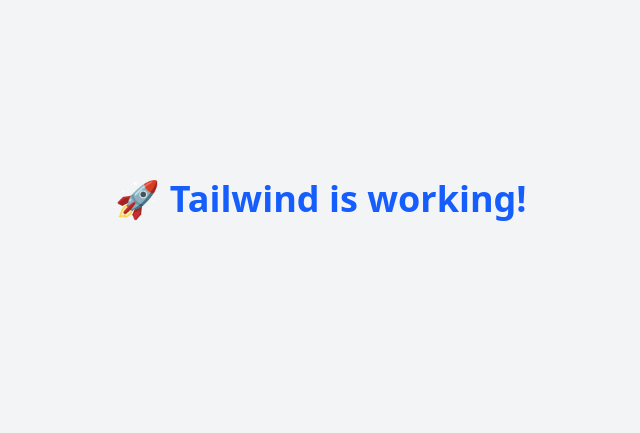
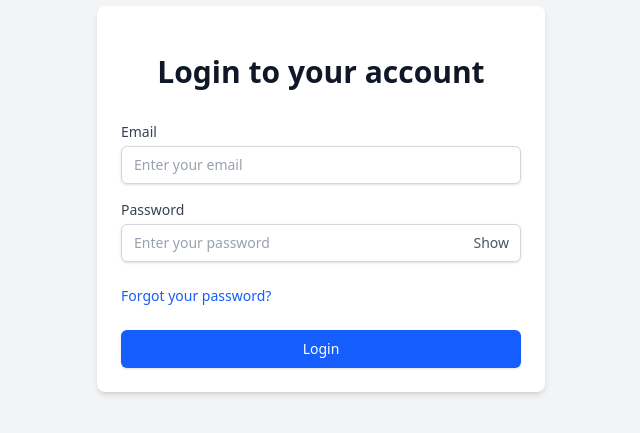
Before and after one commit to TAMIZHMANI05/jal_suraksha_frontend, a React (Vite) app: page /login in a window 1280 px wide. Shown: the part 201-634 px from the top of the page, without its empty margins (319-959 px from the left). Built offline with nearby package versions, Linux system fonts and the light colour scheme.

Commit message:
implemeted Login,Topbar and Sidebar

```diff
--- a/package.json
+++ b/package.json
@@ -13,6 +13,8 @@
     "@tailwindcss/vite": "^4.1.13",
     "react": "^19.1.1",
     "react-dom": "^19.1.1",
+    "react-icons": "^5.5.0",
+    "react-router-dom": "^7.9.1",
     "tailwindcss": "^4.1.13"
   },
   "devDependencies": {
--- a/src/App.jsx
+++ b/src/App.jsx
@@ -1,10 +1,18 @@
+import { BrowserRouter as Router, Routes, Route } from 'react-router-dom';
+import Layout from './Layout';
+import Login from './pages/Login';
+import Dashboard from './pages/Dashboard';
+
 function App() {
   return (
-    <div className="flex items-center justify-center h-screen bg-gray-100">
-      <h1 className="text-4xl font-bold text-blue-600">
-        🚀 Tailwind is working!
-      </h1>
-    </div>
+    <Router>
+      <Layout>
+      <Routes>
+        <Route path="/" element={<Dashboard/>} />
+        <Route path="/login" element={<Login />} />
+      </Routes>
+      </Layout>
+    </Router>
   );
 }
 
--- /dev/null
+++ b/src/Layout.jsx
@@ -0,0 +1,30 @@
+import { useState } from 'react';
+import { useLocation } from 'react-router-dom';
+import TopBar from './components/TopBar';
+import SideBar from './components/SideBar';
+
+const Layout = ({ children }) => {
+  const [sidebarExpanded, setSidebarExpanded] = useState(true);
+  const location = useLocation();
+  const isLoginPage = location.pathname === '/login';
+
+  if (isLoginPage) {
+    return <>{children}</>;
+  }
+
+  return (
+    <div className="min-h-screen bg-light-bg dark:bg-dark-bg">
+      <SideBar expanded={sidebarExpanded} setExpanded={setSidebarExpanded} />
+      <TopBar sidebarExpanded={sidebarExpanded} />
+      <main
+        className={`transition-all duration-300 ${
+          sidebarExpanded ? 'ml-56' : 'ml-16'
+        } pt-16`}
+      >
+        {children}
+      </main>
+    </div>
+  );
+};
+
+export default Layout;
--- /dev/null
+++ b/src/components/SideBar.jsx
@@ -0,0 +1,61 @@
+import React, { useState } from "react";
+import { Link, useLocation } from "react-router-dom";
+import { FiChevronLeft, FiChevronRight } from "react-icons/fi";
+
+const links = [];
+
+const Sidebar = ({ expanded, setExpanded }) => {
+  const location = useLocation();
+  const isActive = (to) => location.pathname === to;
+
+  return (
+    <>
+      {/* Sidebar */}
+      <aside
+        className={`fixed top-0 left-0 h-full z-30 bg-light-bg dark:bg-dark-bg border-r border-light-border dark:border-dark-border transition-all duration-400
+          ${expanded ? "w-56" : "w-16"}
+        `}
+        style={{ minWidth: expanded ? 200 : 64 }}
+      >
+        <div
+          className={`flex items-center justify-between  md:border-b border-light-border dark:border-dark-border ${
+            expanded ? "px-4" : "p-4"
+          }`}
+        >
+          <button
+            className="hidden md:block ml-auto cursor-pointer p-2 rounded-xl  bg-light-bg dark:bg-dark-bg hover:bg-gray-100 dark:hover:bg-gray-800 transition-colors"
+            onClick={() => setExpanded((v) => !v)}
+            aria-label="Toggle sidebar"
+          >
+            {expanded ? (
+              <FiChevronLeft size={20} />
+            ) : (
+              <FiChevronRight size={20} />
+            )}
+          </button>
+        </div>
+        <nav className="flex flex-col gap-1 mt-4">
+          {links.map((link) => (
+            <Link
+              key={link.to}
+              to={link.to}
+              className={` flex items-center gap-3 px-4 py-2 rounded-xl transition-colors
+                ${
+                  isActive(link.to)
+                    ? "bg-light-primary text-white dark:bg-dark-primary"
+                    : "text-light-text-primary dark:text-dark-text-primary hover:text-white dark:hover:bg-[#3b82f6] dark:hover:text-white"
+                }
+                ${expanded ? "justify-start" : "justify-center"}
+              `}
+            >
+              <span className="text-xl">{link.icon}</span>
+              {expanded && <span className="text-base">{link.label}</span>}
+            </Link>
+          ))}
+        </nav>
+      </aside>
+    </>
+  );
+};
+
+export default Sidebar;
--- /dev/null
+++ b/src/components/TopBar.jsx
@@ -0,0 +1,26 @@
+import { useState, useRef, useEffect } from "react";
+
+const TopBar = ({ sidebarExpanded }) => {
+  const dropdownRef = useRef(null);
+
+  useEffect(() => {
+    function handleClickOutside(event) {
+      if (dropdownRef.current && !dropdownRef.current.contains(event.target)) {
+        setOpen(false);
+      }
+    }
+    document.addEventListener("mousedown", handleClickOutside);
+    return () => document.removeEventListener("mousedown", handleClickOutside);
+  }, []);
+
+  return (
+    <div
+      className={`fixed top-0 left-0 right-0 z-30 h-16 flex items-center justify-between bg-light-bg dark:bg-dark-bg border-b border-x  border-light-border dark:border-dark-border px-4 transition-all rounded-b-2xl shadow-md duration-400
+        ${sidebarExpanded ? "md:ml-58" : "md:ml-18"} ml-0
+        ${!sidebarExpanded ? "sm:ml-0" : ""}
+      `}
+    ></div>
+  );
+};
+
+export default TopBar;
--- /dev/null
+++ b/src/pages/Dashboard.jsx
@@ -0,0 +1,11 @@
+import React from "react";
+
+const Dashboard = () => {
+  return (
+    <>
+      <div>Dashboard</div>
+    </>
+  );
+};
+
+export default Dashboard;
--- /dev/null
+++ b/src/pages/Login.jsx
@@ -0,0 +1,161 @@
+import { useState } from 'react';
+import { useNavigate } from 'react-router-dom';
+
+const Login = () => {
+  const [formData, setFormData] = useState({
+    email: '',
+    password: ''
+  });
+  const [errors, setErrors] = useState({
+    email: '',
+    password: ''
+  });
+  const [showPassword, setShowPassword] = useState(false);
+  const [showSuccess, setShowSuccess] = useState(false);
+
+  const validateEmail = (email) => {
+    const emailRegex = /^[^\s@]+@[^\s@]+\.[^\s@]+$/;
+    return emailRegex.test(email);
+  };
+
+  const handleInputChange = (e) => {
+    const { name, value } = e.target;
+    setFormData(prev => ({
+      ...prev,
+      [name]: value
+    }));
+    // Clear error when user starts typing
+    setErrors(prev => ({
+      ...prev,
+      [name]: ''
+    }));
+  };
+
+  const handleSubmit = (e) => {
+    e.preventDefault();
+    let newErrors = {};
+    let isValid = true;
+
+    // Validate email
+    if (!formData.email) {
+      newErrors.email = 'Email is required';
+      isValid = false;
+    } else if (!validateEmail(formData.email)) {
+      newErrors.email = 'Please enter a valid email';
+      isValid = false;
+    }
+
+    // Validate password
+    if (!formData.password) {
+      newErrors.password = 'Password is required';
+      isValid = false;
+    }
+
+    setErrors(newErrors);
+
+    if (isValid) {
+      // Here you would typically make an API call
+      setShowSuccess(true);
+      setTimeout(() => {
+        setShowSuccess(false);
+      }, 3000);
+    }
+  };
+
+  return (
+    <div className="min-h-screen bg-gray-100 flex items-center justify-center px-4">
+      <div className="max-w-md w-full space-y-8 bg-white p-6 rounded-lg shadow-md">
+        <div>
+          <h2 className="mt-6 text-center text-3xl font-extrabold text-gray-900">
+            Login to your account
+          </h2>
+        </div>
+        <form className="mt-8 space-y-6" onSubmit={handleSubmit}>
+          <div className="space-y-4">
+            <div>
+              <label htmlFor="email" className="block text-sm font-medium text-gray-700">
+                Email
+              </label>
+              <div className="mt-1">
+                <input
+                  id="email"
+                  name="email"
+                  type="email"
+                  autoComplete="email"
+                  value={formData.email}
+                  onChange={handleInputChange}
+                  className={`appearance-none block w-full px-3 py-2 border rounded-md shadow-sm placeholder-gray-400
+                    focus:outline-none focus:ring-blue-500 focus:border-blue-500 sm:text-sm
+                    ${errors.email ? 'border-red-500' : 'border-gray-300'}`}
+                  placeholder="Enter your email"
+                />
+                {errors.email && (
+                  <p className="mt-1 text-sm text-red-600">{errors.email}</p>
+                )}
+              </div>
+            </div>
+
+            <div>
+              <label htmlFor="password" className="block text-sm font-medium text-gray-700">
+                Password
+              </label>
+              <div className="mt-1 relative">
+                <input
+                  id="password"
+                  name="password"
+                  type={showPassword ? "text" : "password"}
+                  autoComplete="current-password"
+                  value={formData.password}
+                  onChange={handleInputChange}
+                  className={`appearance-none block w-full px-3 py-2 border rounded-md shadow-sm placeholder-gray-400
+                    focus:outline-none focus:ring-blue-500 focus:border-blue-500 sm:text-sm
+                    ${errors.password ? 'border-red-500' : 'border-gray-300'}`}
+                  placeholder="Enter your password"
+                />
+                <button
+                  type="button"
+                  onClick={() => setShowPassword(!showPassword)}
+                  className="absolute inset-y-0 right-0 pr-3 flex items-center text-gray-600 cursor-pointer"
+                >
+                  {showPassword ? (
+                    <span className="text-sm">Hide</span>
+                  ) : (
+                    <span className="text-sm">Show</span>
+                  )}
+                </button>
+                {errors.password && (
+                  <p className="mt-1 text-sm text-red-600">{errors.password}</p>
+                )}
+              </div>
+            </div>
+          </div>
+
+          <div className="flex items-center justify-between">
+            <div className="text-sm">
+              <a href="#" className="font-medium text-blue-600 hover:text-blue-500">
+                Forgot your password?
+              </a>
+            </div>
+          </div>
+
+          <div>
+            <button
+              type="submit"
+              className="w-full flex justify-center py-2 px-4 border border-transparent rounded-md shadow-sm text-sm font-medium text-white bg-blue-600 hover:bg-blue-700 focus:outline-none focus:ring-2 focus:ring-offset-2 focus:ring-blue-500"
+            >
+              Login
+            </button>
+          </div>
+        </form>
+
+        {showSuccess && (
+          <div className="mt-4 p-3 bg-green-100 text-green-700 rounded-md text-center">
+            Login successful!
+          </div>
+        )}
+      </div>
+    </div>
+  );
+};
+
+export default Login;
```
Also changed, not shown: 1 other file (tests, documents, lock files or other folders).
